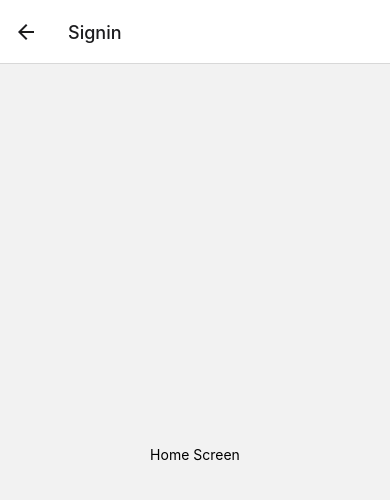
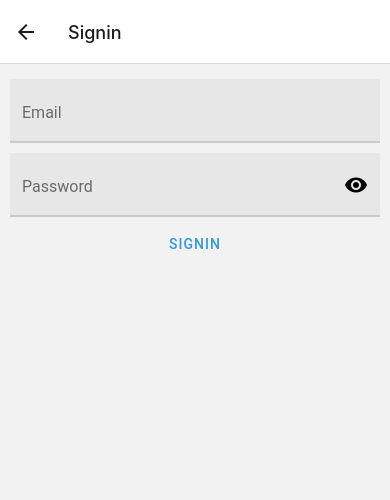
Before and after one commit to T-Y-Zhang/RNTemplate, a React Native app: screen /Signin in a window 390 px wide. Shown: the top 500 px of the page. Built offline with nearby package versions, Linux system fonts and the light colour scheme; what @react-native-community/netinfo would draw is missing.

Commit message:
feat: add navigation between screeens

```diff
--- a/package.json
+++ b/package.json
@@ -11,15 +11,19 @@
     "format": "prettier --check ./src/"
   },
   "dependencies": {
+    "@hookform/resolvers": "^2.9.0",
     "@react-native-community/netinfo": "^9.0.0",
     "@react-navigation/native": "^6.0.10",
     "@react-navigation/native-stack": "^6.6.2",
     "react": "17.0.2",
+    "react-hook-form": "^7.31.3",
     "react-native": "0.68.2",
     "react-native-paper": "^4.12.1",
     "react-native-safe-area-context": "^4.2.5",
     "react-native-screens": "^3.13.1",
-    "react-query": "^3.39.1"
+    "react-native-vector-icons": "^9.1.0",
+    "react-query": "^3.39.1",
+    "yup": "^0.32.11"
   },
   "devDependencies": {
     "@babel/core": "^7.12.9",
--- a/src/App.tsx
+++ b/src/App.tsx
@@ -31,7 +31,13 @@ function onAppStateChange(status: AppStateStatus) {
   }
 }
 
-const Stack = createNativeStackNavigator();
+export type RootStackParamList = {
+  Signup: undefined;
+  Signin: undefined;
+  Home: undefined;
+};
+
+const Stack = createNativeStackNavigator<RootStackParamList>();
 
 function App() {
   React.useEffect(() => {
@@ -43,9 +49,16 @@ function App() {
     <PaperProvider theme={theme}>
       <NavigationContainer>
         <Stack.Navigator>
-          <Stack.Screen name="Home" component={HomeScreen} />
+          <Stack.Screen name="Signup" component={SignupScreen} />
           <Stack.Screen name="Signin" component={SigninScreen} />
-          <Stack.Screen name="Signup" component={SignupScreen} />
+          <Stack.Screen
+            name="Home"
+            component={HomeScreen}
+            options={{
+              gestureEnabled: false,
+              headerShown: false,
+            }}
+          />
         </Stack.Navigator>
       </NavigationContainer>
     </PaperProvider>
--- a/src/screens/HomeScreen.tsx
+++ b/src/screens/HomeScreen.tsx
@@ -1,7 +1,19 @@
+import {NativeStackScreenProps} from '@react-navigation/native-stack';
 import * as React from 'react';
 import {View, Text} from 'react-native';
+import {RootStackParamList} from '../App';
 
-function HomeScreen({navigation: any}) {
+type SignupScreenProps = NativeStackScreenProps<RootStackParamList, 'Home'>;
+
+function HomeScreen({navigation}: SignupScreenProps) {
+  React.useEffect(
+    () =>
+      navigation.addListener('beforeRemove', e => {
+        // Prevent default behavior of leaving the screen
+        e.preventDefault();
+      }),
+    [navigation],
+  );
   return (
     <View style={{flex: 1, alignItems: 'center', justifyContent: 'center'}}>
       <Text>Home Screen</Text>
--- a/src/screens/SigninScreen.tsx
+++ b/src/screens/SigninScreen.tsx
@@ -1,12 +1,103 @@
 import * as React from 'react';
-import {View, Text} from 'react-native';
+import {StyleSheet, View} from 'react-native';
+import {TextInput, Text, Button} from 'react-native-paper';
+import {useForm, Controller} from 'react-hook-form';
+import {yupResolver} from '@hookform/resolvers/yup';
+import * as yup from 'yup';
+import {useState} from 'react';
+import {NativeStackScreenProps} from '@react-navigation/native-stack';
+import {RootStackParamList} from '../App';
+interface ISigninInputs {
+  email: string;
+  password: string;
+}
 
-function SigninScreen({navigation: any}) {
+const schema = yup.object({
+  email: yup.string().email().required(),
+  password: yup.string().required().min(6),
+});
+
+type SigninScreenProps = NativeStackScreenProps<RootStackParamList, 'Signin'>;
+
+function SigninScreen(props: SigninScreenProps) {
+  const {
+    control,
+    handleSubmit,
+    formState: {errors},
+  } = useForm<ISigninInputs>({
+    defaultValues: {
+      email: '',
+      password: '',
+    },
+    resolver: yupResolver(schema),
+  });
+  const [showPasswordChar, setShowPasswordChar] = useState(false);
+  const onSubmit = data => console.log(data);
   return (
-    <View style={{flex: 1, alignItems: 'center', justifyContent: 'center'}}>
-      <Text>Home Screen</Text>
+    <View style={style.container}>
+      <View>
+        <Controller
+          control={control}
+          render={({field: {onChange, onBlur, value}}) => (
+            <TextInput
+              label="Email"
+              onBlur={onBlur}
+              onChangeText={onChange}
+              value={value}
+              style={style.inputStyle}
+            />
+          )}
+          name="email"
+        />
+        {errors.email && <Text>{errors.email.message}</Text>}
+        <Controller
+          control={control}
+          render={({field: {onChange, onBlur, value}}) => (
+            <TextInput
+              label="Password"
+              onBlur={onBlur}
+              onChangeText={onChange}
+              value={value}
+              style={style.inputStyle}
+              secureTextEntry={!showPasswordChar}
+              right={
+                <TextInput.Icon
+                  name={showPasswordChar ? 'eye-off' : 'eye'}
+                  onPress={() => setShowPasswordChar(!showPasswordChar)}
+                />
+              }
+            />
+          )}
+          name="password"
+        />
+        {errors.password && <Text>{errors.password.message}</Text>}
+
+        <Button style={style.signinButton} onPress={handleSubmit(onSubmit)}>
+          Signin
+        </Button>
+      </View>
     </View>
   );
 }
 
 export default SigninScreen;
+
+const style = StyleSheet.create({
+  container: {
+    width: '100%',
+    height: '100%',
+    padding: 10,
+    justifyContent: 'space-between',
+  },
+  upperContainer: {},
+  bottomContainer: {
+    width: '100%',
+    alignItems: 'center',
+  },
+  inputStyle: {
+    marginVertical: 5,
+  },
+  signinButton: {
+    marginTop: 5,
+  },
+});
--- a/src/screens/SignupScreen.tsx
+++ b/src/screens/SignupScreen.tsx
@@ -1,12 +1,132 @@
 import * as React from 'react';
-import {View, Text} from 'react-native';
+import {StyleSheet, View} from 'react-native';
+import {TextInput, Text, Button, useTheme} from 'react-native-paper';
+import {useForm, Controller} from 'react-hook-form';
+import {yupResolver} from '@hookform/resolvers/yup';
+import * as yup from 'yup';
+import {useState} from 'react';
+import {NativeStackScreenProps} from '@react-navigation/native-stack';
+import {RootStackParamList} from '../App';
+interface ISignupInputs {
+  name: string;
+  email: string;
+  password: string;
+}
 
-function SignupScreen({navigation: any}) {
+const schema = yup.object({
+  name: yup.string().required(),
+  email: yup.string().email().required(),
+  password: yup.string().required().min(6),
+});
+
+type SignupScreenProps = NativeStackScreenProps<RootStackParamList, 'Signup'>;
+
+function SignupScreen(props: SignupScreenProps) {
+  const {colors} = useTheme();
+  const {
+    control,
+    handleSubmit,
+    formState: {errors},
+  } = useForm<ISignupInputs>({
+    defaultValues: {
+      name: '',
+      email: '',
+      password: '',
+    },
+    resolver: yupResolver(schema),
+  });
+  const [showPasswordChar, setShowPasswordChar] = useState(false);
+  const onSubmit = data => console.log(data);
   return (
-    <View style={{flex: 1, alignItems: 'center', justifyContent: 'center'}}>
-      <Text>Home Screen</Text>
+    <View style={style.container}>
+      <View>
+        <Controller
+          control={control}
+          render={({field: {onChange, onBlur, value}}) => (
+            <TextInput
+              label="Name"
+              onBlur={onBlur}
+              onChangeText={onChange}
+              value={value}
+              style={style.inputStyle}
+            />
+          )}
+          name="name"
+        />
+        {errors.name && <Text>{errors.name.message}</Text>}
+
+        <Controller
+          control={control}
+          render={({field: {onChange, onBlur, value}}) => (
+            <TextInput
+              label="Email"
+              onBlur={onBlur}
+              onChangeText={onChange}
+              value={value}
+              style={style.inputStyle}
+            />
+          )}
+          name="email"
+        />
+        {errors.email && <Text>{errors.email.message}</Text>}
+        <Controller
+          control={control}
+          render={({field: {onChange, onBlur, value}}) => (
+            <TextInput
+              label="Password"
+              onBlur={onBlur}
+              onChangeText={onChange}
+              value={value}
+              style={style.inputStyle}
+              secureTextEntry={!showPasswordChar}
+              right={
+                <TextInput.Icon
+                  name={showPasswordChar ? 'eye-off' : 'eye'}
+                  onPress={() => setShowPasswordChar(!showPasswordChar)}
+                />
+              }
+            />
+          )}
+          name="password"
+        />
+        {errors.password && <Text>{errors.password.message}</Text>}
+
+        <Button style={style.signupButton} onPress={handleSubmit(onSubmit)}>
+          Signup
+        </Button>
+      </View>
+      <View style={style.bottomContainer}>
+        <Text>
+          Already have an account?{' '}
+          <Text
+            style={{color: colors.primary}}
+            onPress={() => props.navigation.navigate('Signin')}>
+            Signin
+          </Text>
+        </Text>
+      </View>
     </View>
   );
 }
 
 export default SignupScreen;
+
+const style = StyleSheet.create({
+  container: {
+    width: '100%',
+    height: '100%',
+    padding: 10,
+    justifyContent: 'space-between',
+  },
+  upperContainer: {},
+  bottomContainer: {
+    width: '100%',
+    alignItems: 'center',
+  },
+  inputStyle: {
+    marginVertical: 5,
+  },
+  signupButton: {
+    marginTop: 5,
+  },
+});
```
Also changed, not shown: 22 other files (tests, documents, lock files or other folders).
